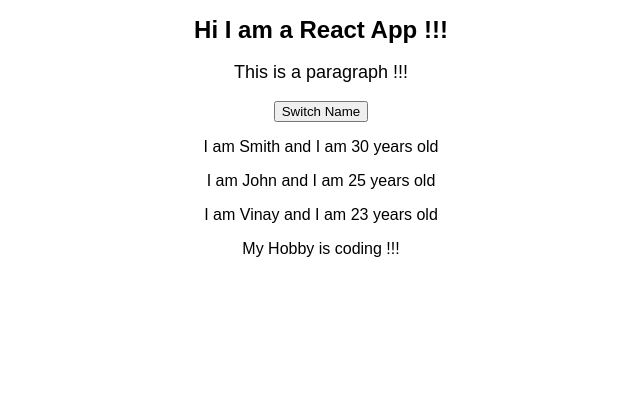
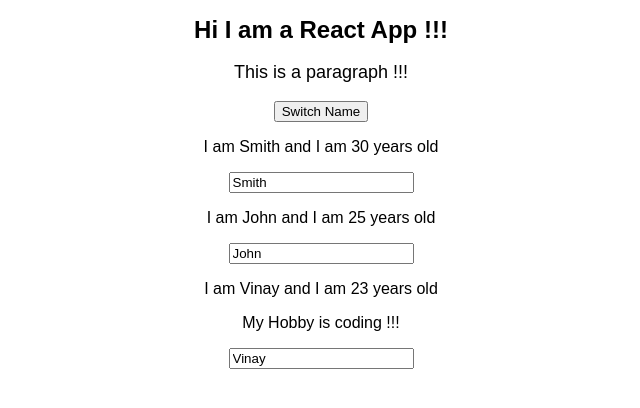
Before and after one commit to VinayJariya/react-complete-guide, a React (Create React App) app: page / in a window 1280 px wide. Shown: the top 408 px of the page, without its empty margins (319-959 px from the left). Built offline with nearby package versions, Linux system fonts and the light colour scheme.

Commit message:
Two way binding

```diff
--- a/src/App.js
+++ b/src/App.js
@@ -87,6 +87,19 @@
     ) // Will only update the old Persons array with new one and merge the remaining properties !!!
   }
 
+  nameChangedHandler = (event) => {
+    //DONT USE THIS: this.state.persons[0].name = "Smithsonian";
+    this.setState(
+      {
+        persons: [
+          {name: event.target.value, age: 30},
+          {name: "John", age: 25},
+          {name: "Vinay", age: 24}
+        ]
+      }
+    ) // Will only update the old Persons array with new one and merge the remaining properties !!!
+  }
+
   render() {
     return (
       <div className="App">
@@ -95,9 +108,19 @@
           This is a paragraph !!!
         </p>
         <button onClick={() => this.switchNameHandler('Smithsonian')}>Switch Name</button>
-        <Person name={this.state.persons[0].name} age = {this.state.persons[0].age} click={this.switchNameHandler.bind(this,'Sam')}/>
-        <Person name={this.state.persons[1].name} age = {this.state.persons[1].age}/>
-        <Person name={this.state.persons[2].name} age = {this.state.persons[2].age}> My Hobby is coding !!!</Person>
+        <Person
+          name={this.state.persons[0].name}
+          age = {this.state.persons[0].age}
+          click={this.switchNameHandler.bind(this,'Sam')}
+          changed={this.nameChangedHandler}/>
+        <Person
+          name={this.state.persons[1].name}
+          age = {this.state.persons[1].age}/>
+        <Person
+          name={this.state.persons[2].name}
+          age = {this.state.persons[2].age}>
+          My Hobby is coding !!!
+        </Person>
       </div>
     );
     //return React.createElement('div', {className: "App"}, React.createElement('h1', null, 'Hi, I am a React App !!!'));
--- a/src/Person/Person.js
+++ b/src/Person/Person.js
@@ -5,6 +5,7 @@
     <div>
       <p onClick={props.click}> I am {props.name} and I am {props.age} years old </p>
       <p>{props.children}</p>
+      <input type="text" onChange={props.changed} value={props.name}/>
     </div>
   );
 };
```
